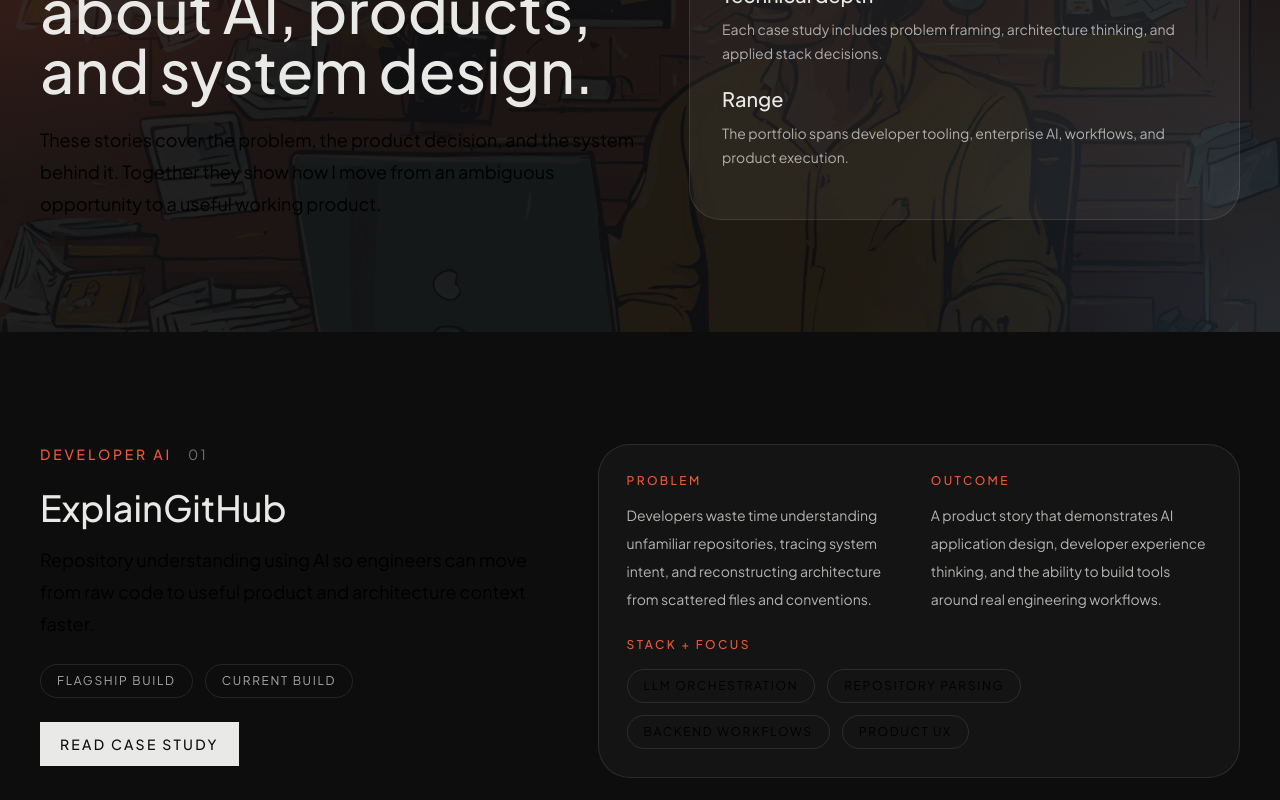
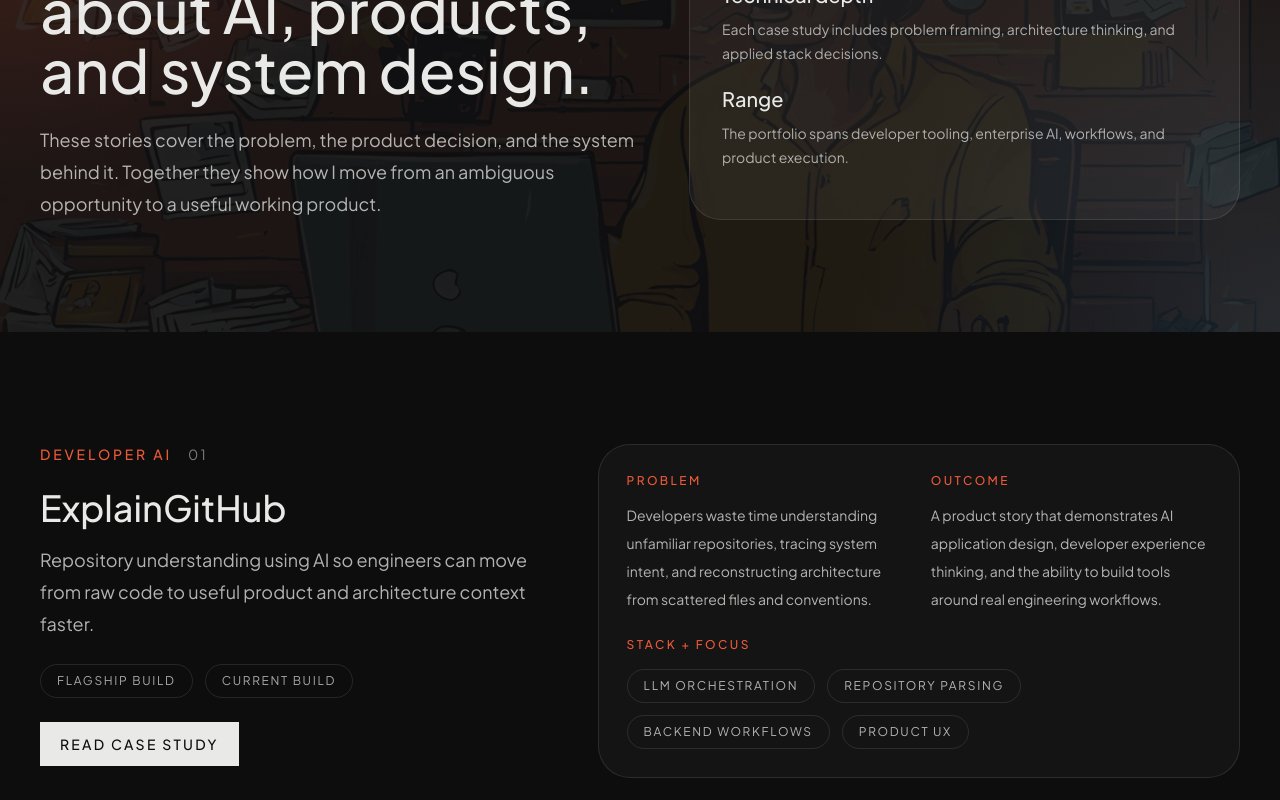
Before and after one commit to shivamrox87/shivam.portfolio, a Next.js app: page /work in a window 1280 px wide. Shown: the part 320-1120 px from the top of the page. Built offline with nearby package versions, Linux system fonts and the light colour scheme.

Commit message:
Fix work page text contrast

```diff
--- a/src/app/work/[slug]/page.js
+++ b/src/app/work/[slug]/page.js
@@ -174,7 +174,7 @@
           <div className="grid gap-4">
             {project.architecture.map((item, index) => (
               <div key={item} className="rounded-[28px] border border-[#0d0d0d]/10 bg-white p-6">
-                <p className="text-sm font-medium uppercase tracking-[0.2em] text-[#0d0d0d]/45">
+                <p className="text-sm font-medium uppercase tracking-[0.2em] text-[#0d0d0d]/50">
                   0{index + 1}
                 </p>
                 <p className="mt-4 text-lg leading-7 text-[#0d0d0d]">{item}</p>
@@ -197,7 +197,7 @@
           <div className="grid gap-4">
             {project.learnings.map((item, index) => (
               <div key={item} className="rounded-[28px] border border-[#0d0d0d]/10 bg-white p-6">
-                <p className="text-sm font-medium uppercase tracking-[0.2em] text-[#0d0d0d]/45">
+                <p className="text-sm font-medium uppercase tracking-[0.2em] text-[#0d0d0d]/50">
                   0{index + 1}
                 </p>
                 <p className="mt-4 text-lg leading-7 text-[#0d0d0d]">{item}</p>
--- a/src/components/WorkComponent/WorkSide.js
+++ b/src/components/WorkComponent/WorkSide.js
@@ -60,7 +60,7 @@
             <h1 className="mt-4 text-4xl font-medium leading-tight text-[#e9e9e7] md:text-6xl">
               Case studies that show how I think about AI, products, and system design.
             </h1>
-            <p className="mt-6 max-w-3xl text-lg leading-8 text-[#e9e9e7]/72">
+            <p className="mt-6 max-w-3xl text-lg leading-8 text-[#e9e9e7]/75">
               These stories cover the problem, the product decision, and the system behind it.
               Together they show how I move from an ambiguous opportunity to a useful working
               product.
@@ -109,7 +109,7 @@
                   <span className="text-sm font-medium uppercase tracking-[0.2em] text-[#EB5939]">
                     {study.category}
                   </span>
-                  <span className="text-sm uppercase tracking-[0.16em] text-[#e9e9e7]/45">
+                  <span className="text-sm uppercase tracking-[0.16em] text-[#e9e9e7]/50">
                     0{index + 1}
                   </span>
                 </div>
@@ -117,7 +117,7 @@
                   <h2 className="text-3xl font-medium text-[#e9e9e7] md:text-4xl">
                     {study.heading}
                   </h2>
-                  <p className="mt-4 text-lg leading-8 text-[#e9e9e7]/72">{study.subHeading}</p>
+                  <p className="mt-4 text-lg leading-8 text-[#e9e9e7]/75">{study.subHeading}</p>
                 </div>
                 <div className="flex flex-wrap gap-3">
                   <span className="rounded-full border border-white/10 px-4 py-2 text-xs uppercase tracking-[0.14em] text-[#e9e9e7]/70">
@@ -158,7 +158,7 @@
                     {study.stack.map((item) => (
                       <span
                         key={item}
-                        className="rounded-full border border-white/10 px-4 py-2 text-xs uppercase tracking-[0.14em] text-[#e9e9e7]/72"
+                        className="rounded-full border border-white/10 px-4 py-2 text-xs uppercase tracking-[0.14em] text-[#e9e9e7]/75"
                       >
                         {item}
                       </span>
@@ -200,7 +200,7 @@
                   {build.focus.map((item) => (
                     <span
                       key={item}
-                      className="rounded-full border border-[#0d0d0d]/10 px-4 py-2 text-xs uppercase tracking-[0.14em] text-[#0d0d0d]/65"
+                      className="rounded-full border border-[#0d0d0d]/10 px-4 py-2 text-xs uppercase tracking-[0.14em] text-[#0d0d0d]/60"
                     >
                       {item}
                     </span>
```
